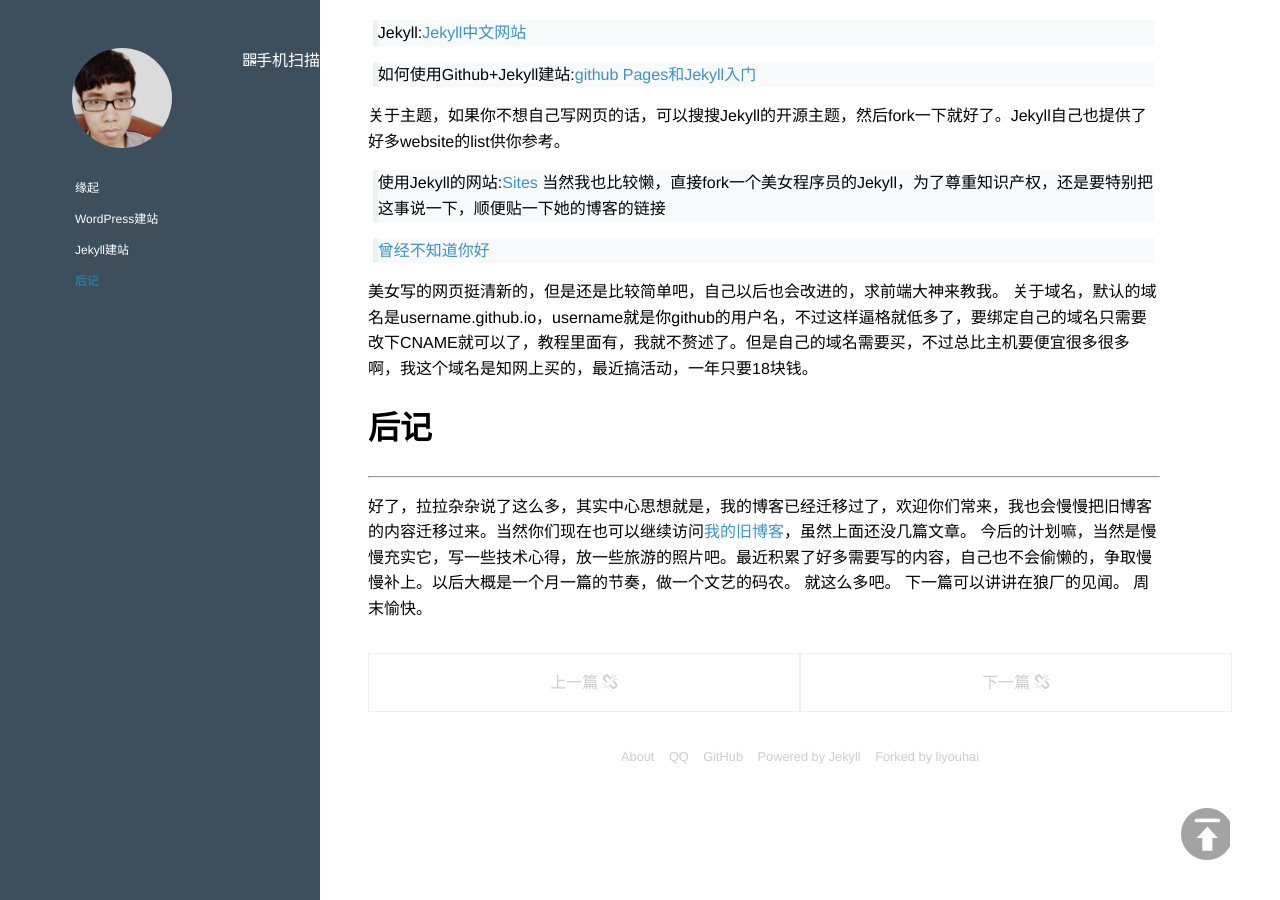
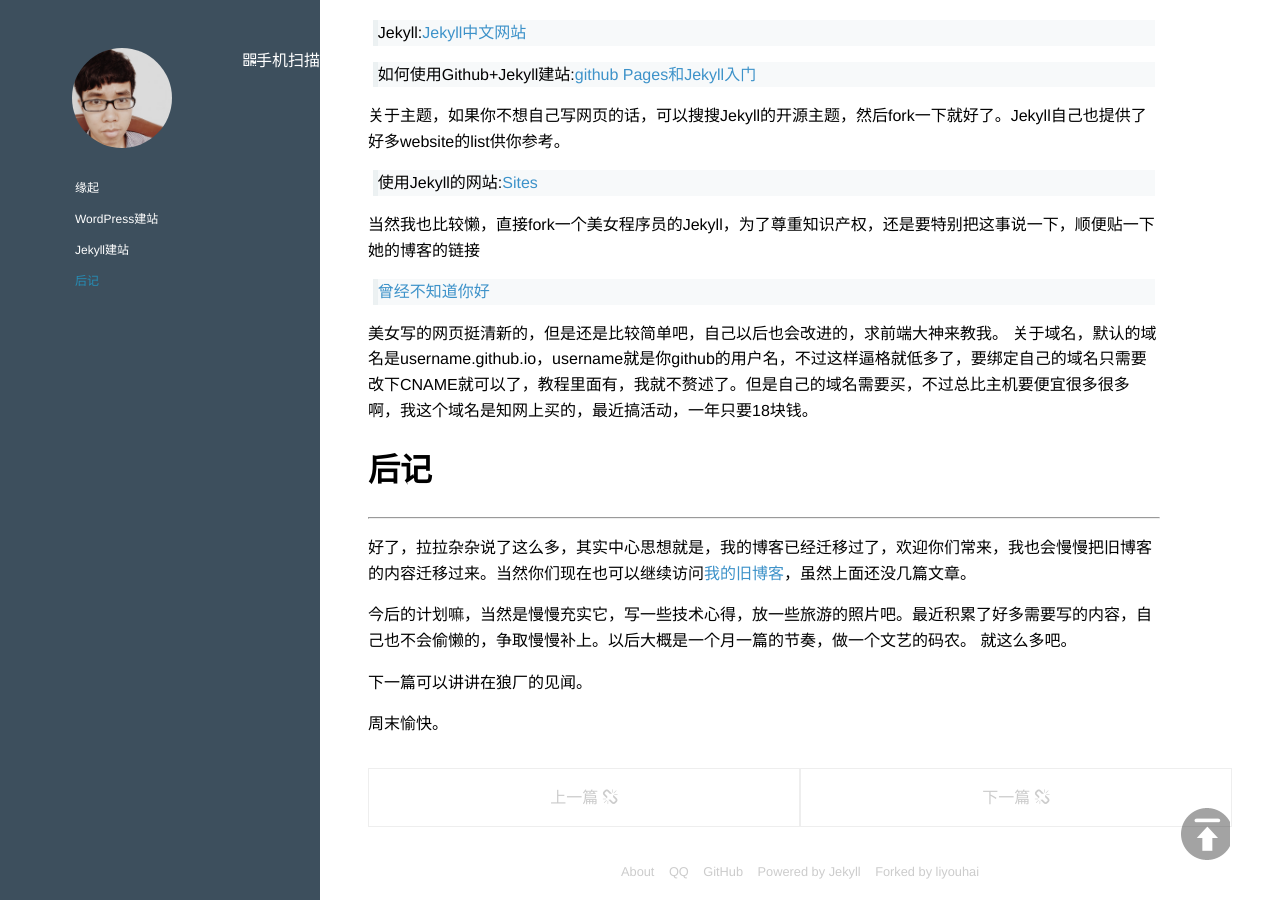
Before and after one commit to pskun/pskun.github.io, a Jekyll site: the page built from _posts/2014-12-06-my-first-jekyll-blog.md, in a window 1280 px wide and 900 px high, scrolled down 942 px. Built offline with Jekyll 4.4.1, drawn with Linux system fonts in a browser that asks for light colours; Markdown is read by kramdown in place of the engine named in the settings; comment, search, counter and statistics services are not loaded; part of the change alters nothing that is shown.

```diff
--- a/_layouts/post.html
+++ b/_layouts/post.html
@@ -2,7 +2,6 @@
 layout: blog
 ---
 
-<div class="qrcodeTable"></div>
 <header class="post-header">
     <img class="post-avatar" height="48" width="48"
          src="{{ page.avatarimg }}">
--- a/_posts/2014-12-06-my-first-jekyll-blog.md
+++ b/_posts/2014-12-06-my-first-jekyll-blog.md
@@ -1,8 +1,8 @@
 ---
 layout: post
 title: 万事开头难
-description: "Static Markdown (or Textile), Liquid, HTML & CSS go in. Static sites come out ready for deployment. Jekyll template guide,JekyllPure是一个基于jekyll主题,集成了各种方便的插件,以及简洁的页面"
-category: 介绍
+description: ""
+category: introduction
 avatarimg: "/img/head.jpg"
 tags : [Jekyll,第一篇博客]
 duoshuo: true
@@ -32,7 +32,9 @@ GithubPages真是一个神奇的东西，貌似是给你一个300M的空间，
 > 如何使用Github+Jekyll建站:[github Pages和Jekyll入门](http://www.ruanyifeng.com/blog/2012/08/blogging_with_jekyll.html)
 
 关于主题，如果你不想自己写网页的话，可以搜搜Jekyll的开源主题，然后fork一下就好了。Jekyll自己也提供了好多website的list供你参考。
+
 > 使用Jekyll的网站:[Sites](https://github.com/jekyll/jekyll/wiki/Sites)
+
 当然我也比较懒，直接fork一个美女程序员的Jekyll，为了尊重知识产权，还是要特别把这事说一下，顺便贴一下她的博客的链接
 
 > [曾经不知道你好](http://www.liyouhai.com/)
@@ -42,7 +44,10 @@ GithubPages真是一个神奇的东西，貌似是给你一个300M的空间，
 # 后记
 ----------
 好了，拉拉杂杂说了这么多，其实中心思想就是，我的博客已经迁移过了，欢迎你们常来，我也会慢慢把旧博客的内容迁移过来。当然你们现在也可以继续访问[我的旧博客](http://www.pankunhao.com/)，虽然上面还没几篇文章。
+
 今后的计划嘛，当然是慢慢充实它，写一些技术心得，放一些旅游的照片吧。最近积累了好多需要写的内容，自己也不会偷懒的，争取慢慢补上。以后大概是一个月一篇的节奏，做一个文艺的码农。
 就这么多吧。
+
 下一篇可以讲讲在狼厂的见闻。
+
 周末愉快。
```
